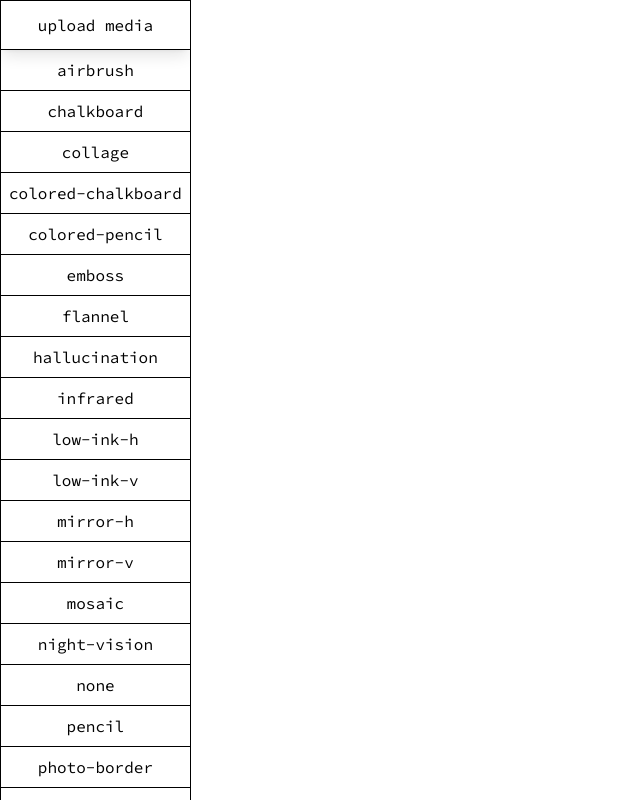
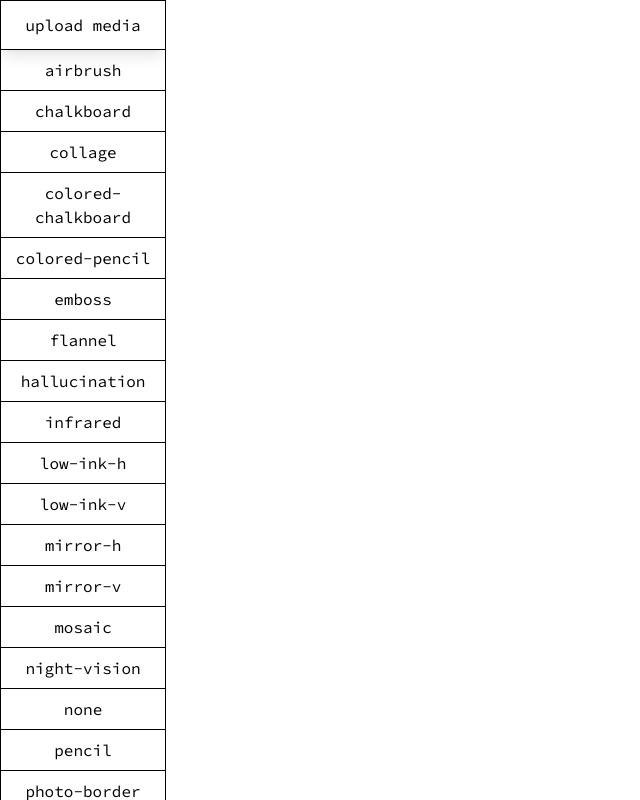
Before and after one commit to 2concrete/image.tools, a React (Vite) app: page / in a window 1280 px wide. Shown: the whole page, without its empty margins (0-640 px from the left). Built offline with nearby package versions, Linux system fonts and the light colour scheme.

Commit message:
fixed positioning

```diff
--- a/src/App.jsx
+++ b/src/App.jsx
@@ -1,5 +1,4 @@
 import { useState, useEffect } from "react";
-import ImageUpload from "./components/ImageUpload";
 import ImageDisplay from "./components/ImageDisplay";
 import ToolsList from "./components/ToolsList";
 
@@ -15,9 +14,11 @@
   }, [image]);
 
   return (
-    <div className="flex justify-center items-center h-screen font-[Source_code_pro]">
+    <div className="flex h-screen font-[Source_code_pro]">
       <ToolsList setEffect={setEffect} image={image} setImage={setImage} />
-      {image && <ImageDisplay image={image} effect={effect} />}
+      <div className="flex justify-center items-center w-full">
+        {image && <ImageDisplay image={image} effect={effect} />}
+      </div>
     </div>
   );
 };
--- a/src/components/ToolsList.jsx
+++ b/src/components/ToolsList.jsx
@@ -27,7 +27,7 @@
   ];
 
   return (
-    <div className="flex flex-col left-0 h-screen absolute overflow-auto">
+    <div className="flex flex-col overflow-auto">
       <ImageUpload setImage={setImage} image={image} />
       {effectList.map((effect, index) => (
         <ToolsButton key={index} setEffect={setEffect} name={effect} />
```
